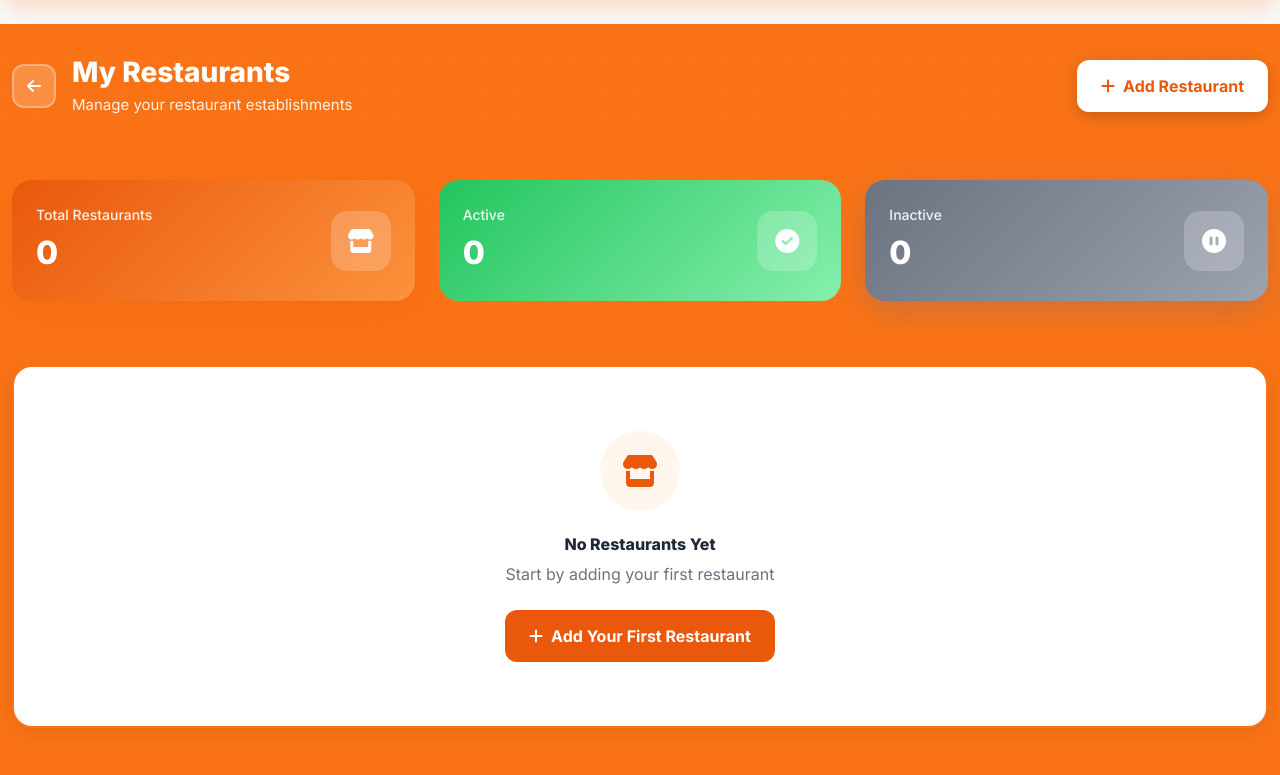
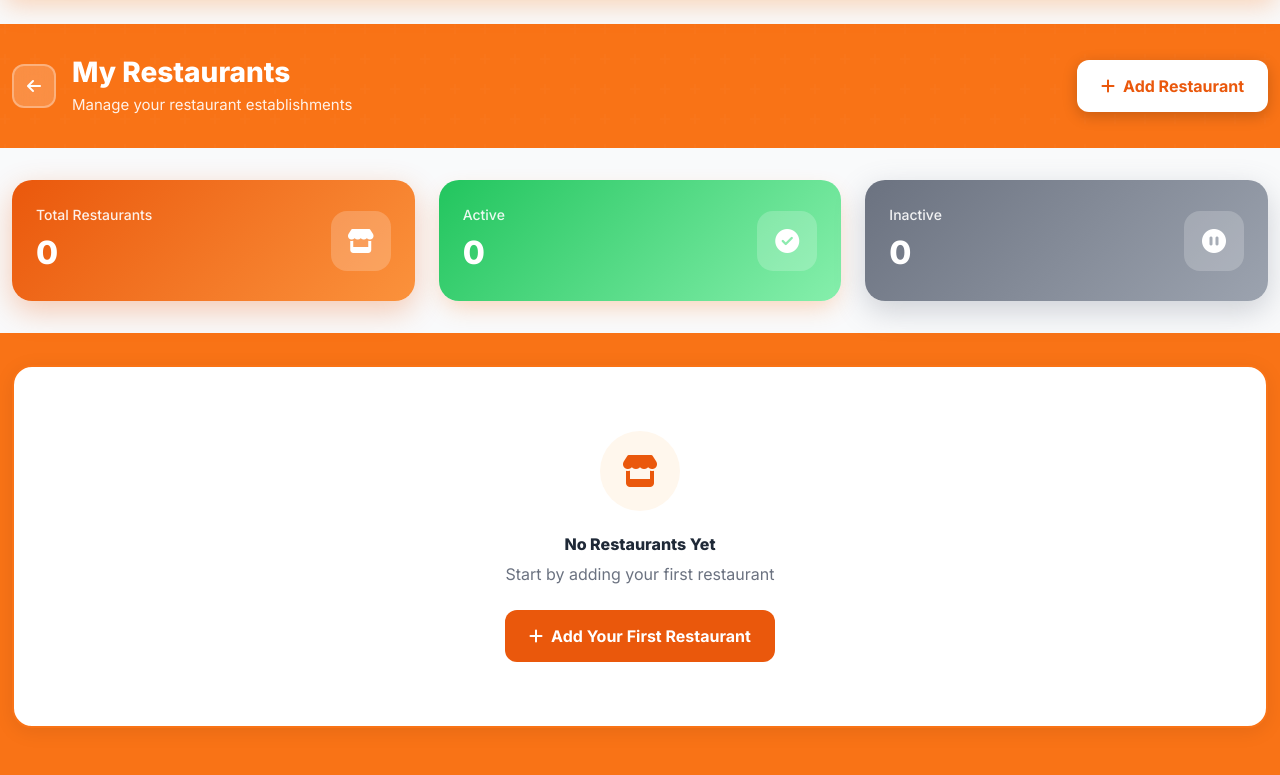
Before and after one commit to TechDreamAfrica/somako, a Django app: page /food/owner/restaurants/ in a window 1280 px wide. Shown: the part 89-864 px from the top of the page. Run offline with Django 4.2, Linux system fonts and the light colour scheme; the visitor is signed in with stand-in values (Sample User, id 1); data that the repository does not hold is empty; some libraries are stand-ins or nearby versions.

Commit message:
Fix NoReverseMatch error: update create_restaurant redirect to owner_restaurant_create

```diff
--- a/food/views_restaurant.py
+++ b/food/views_restaurant.py
@@ -38,7 +38,7 @@ def restaurant_dashboard(request):
 
     if not restaurants.exists():
         messages.info(request, 'You don\'t have any restaurants yet. Create one to get started!')
-        return redirect('food:create_restaurant')
+        return redirect('food:owner_restaurant_create')
 
     # Get the active restaurant (first one or selected)
     restaurant_id = request.GET.get('restaurant_id')
--- a/templates/food/owner/restaurant_list.html
+++ b/templates/food/owner/restaurant_list.html
@@ -27,7 +27,7 @@
 </section>
 
 <!-- Stats Section -->
-<section style="padding: 2rem 0; background: #f8fafc;">
+<section style="padding: 2rem 0;">
   <div class="container">
     <div class="row g-4">
       <div class="col-md-4">
```
